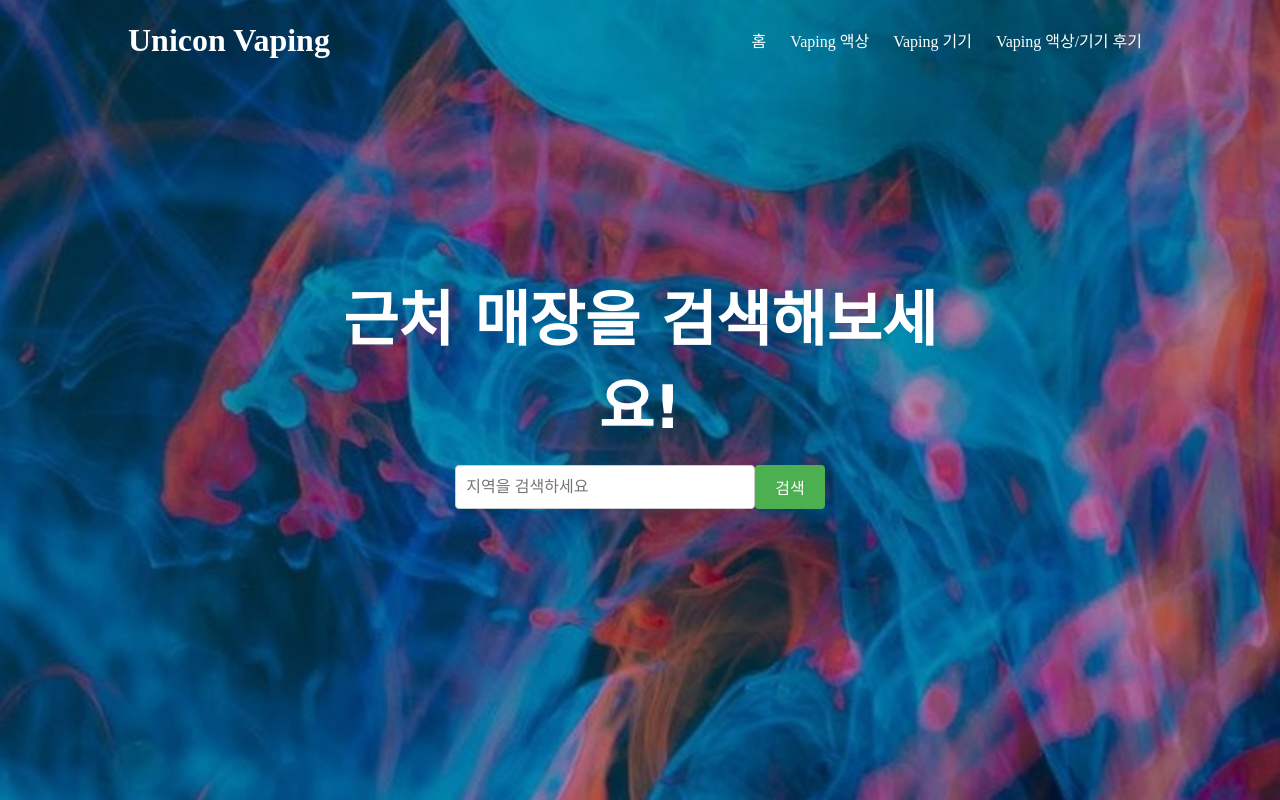
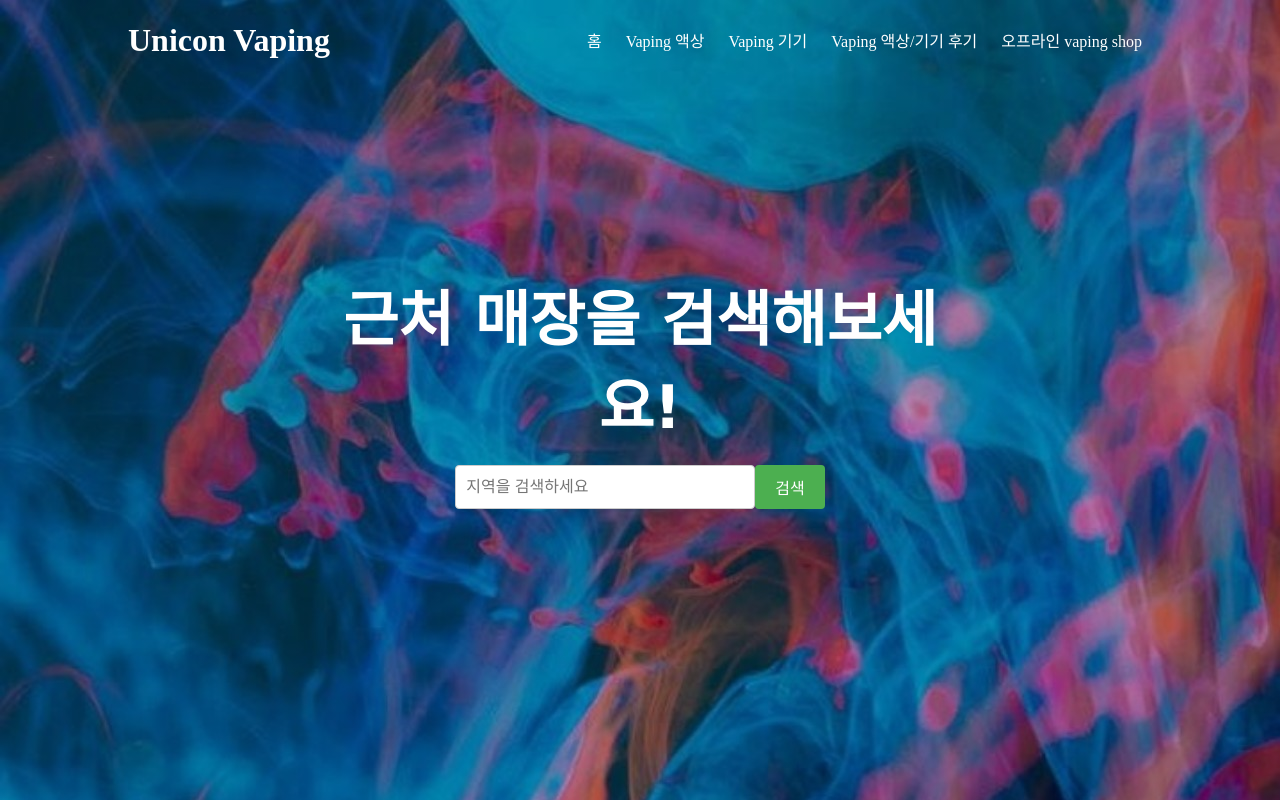
Before and after one commit to jwony4/jwony4.github.io, a plain HTML site: page offline_shop.html in a window 1280 px wide. Drawn offline with Linux system fonts and the light colour scheme.

Commit message:
Update offline_shop.html

```diff
--- a/offline_shop.html
+++ b/offline_shop.html
@@ -97,6 +97,7 @@
 					<li><a href="vaping_liquid.html">Vaping 액상</a></li>
 					<li><a href="vaping_device.html">Vaping 기기</a></li>
 					<li><a href="vaping_community.html">Vaping 액상/기기 후기</a></li>
+					<li><a href="offline_shop.html">오프라인 vaping shop</a></li>
 				</ul>
 			</div>
 		</div>
```
